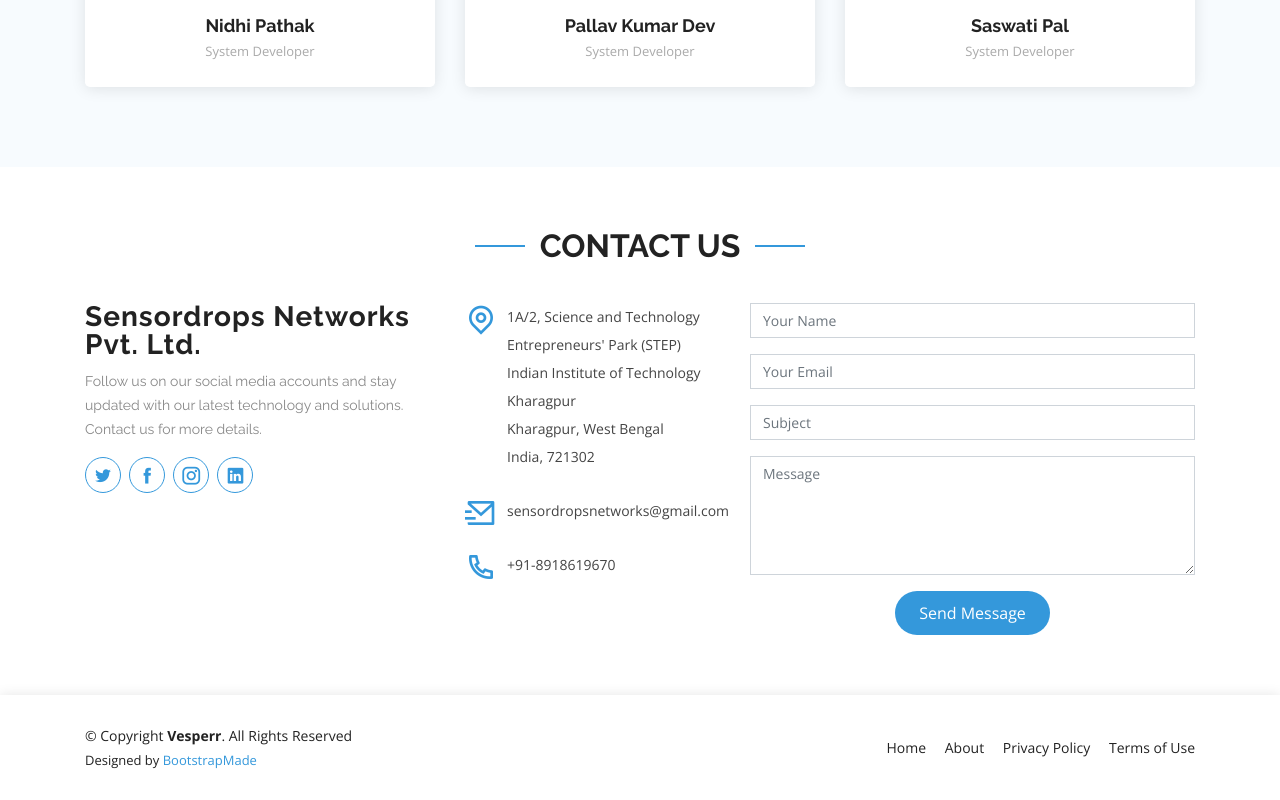
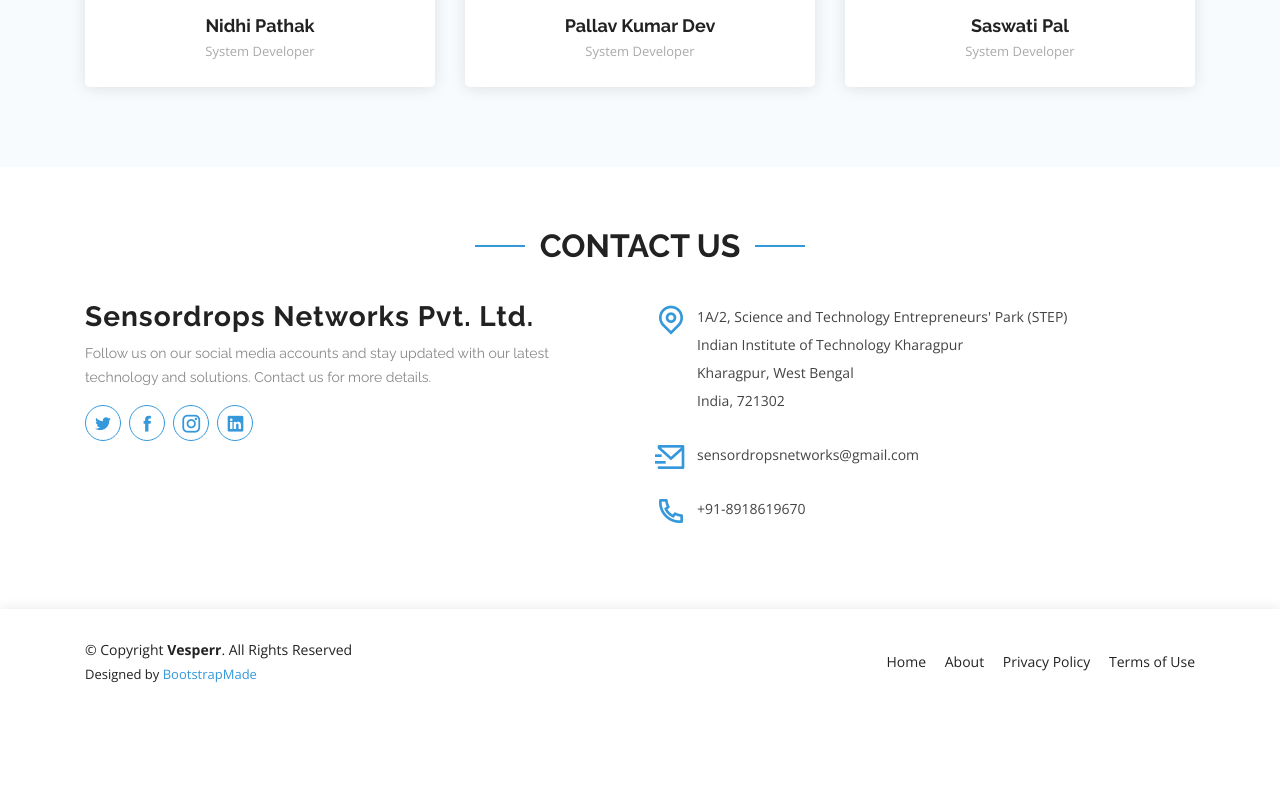
Before and after one commit to sensordropsnetworks/sensordropsnetworks.github.io, a plain HTML site: page index.html in a window 1280 px wide. Shown: the part 4865-5665 px from the top of the page. After the commit the page ends 5579 px from the top, so only its background shows below. Drawn offline with nearby package versions, Linux system fonts and the light colour scheme.

Commit message:
Update index.html

```diff
--- a/index.html
+++ b/index.html
@@ -1131,7 +1131,7 @@
 
         <div class="row">
 
-          <div class="col-lg-4 col-md-6" data-aos="fade-up" data-aos-delay="100">
+          <div class="col-lg-6 col-md-6" data-aos="fade-up" data-aos-delay="100">
             <div class="contact-about">
               <h3>Sensordrops Networks Pvt. Ltd.</h3>
               <p>Follow us on our social media accounts and stay updated with our latest technology and solutions. Contact us for more details.</p>
@@ -1144,7 +1144,7 @@
             </div>
           </div>
 
-          <div class="col-lg-3 col-md-6 mt-4 mt-md-0" data-aos="fade-up" data-aos-delay="200">
+          <div class="col-lg-6 col-md-6 mt-4 mt-md-0" data-aos="fade-up" data-aos-delay="200">
             <div class="info">
               <div>
                 <i class="ri-map-pin-line"></i>
@@ -1164,7 +1164,7 @@
             </div>
           </div>
 
-          <div class="col-lg-5 col-md-12" data-aos="fade-up" data-aos-delay="300">
+     <!--     <div class="col-lg-5 col-md-12" data-aos="fade-up" data-aos-delay="300">
             <form action="forms/contact.php" method="post" role="form" class="php-email-form">
               <div class="form-group">
                 <input type="text" name="name" class="form-control" id="name" placeholder="Your Name" data-rule="minlen:4" data-msg="Please enter at least 4 chars" />
@@ -1189,7 +1189,7 @@
               </div>
               <div class="text-center"><button type="submit">Send Message</button></div>
             </form>
-          </div>
+          </div> -->
 
         </div>
 
```
